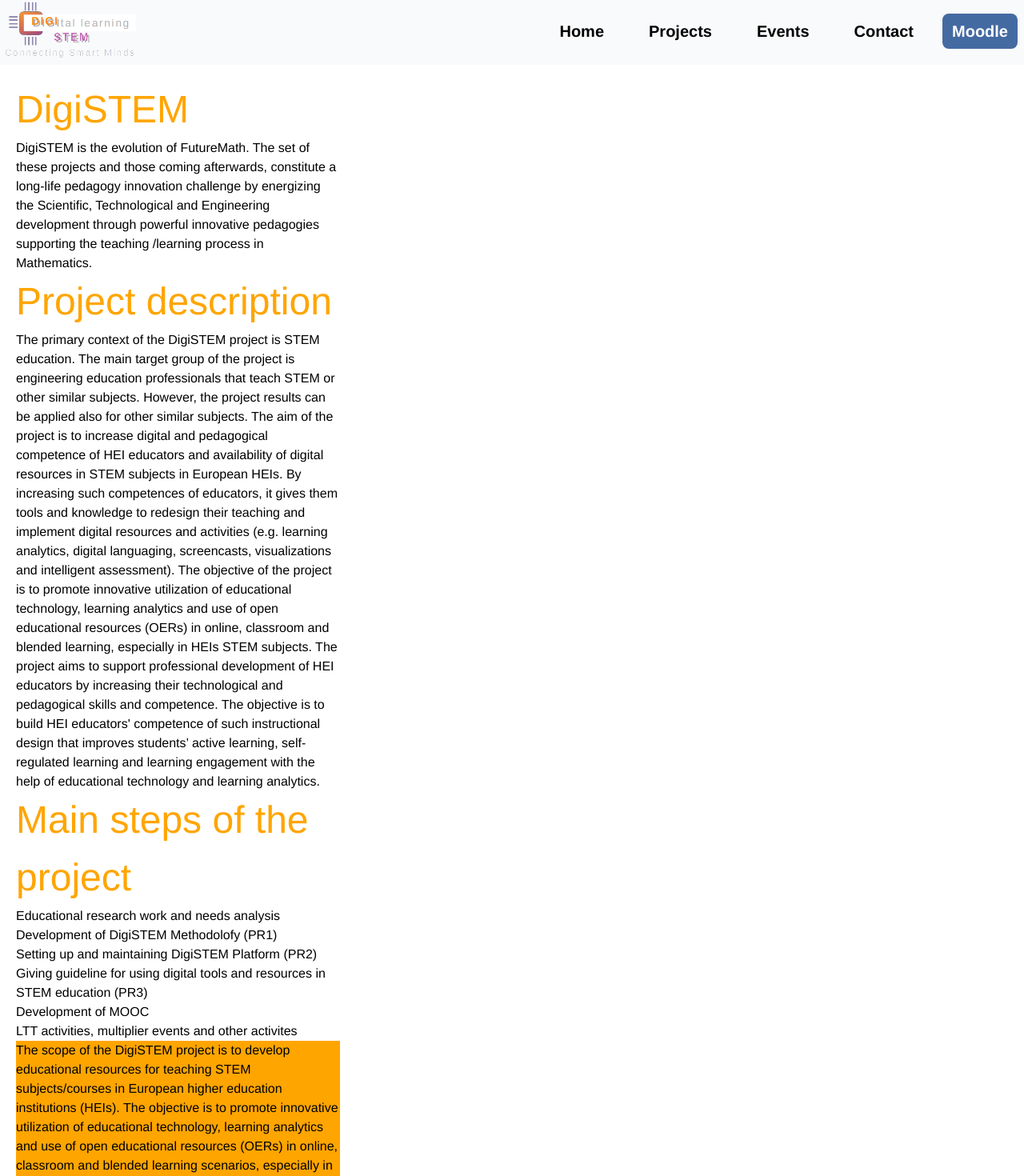
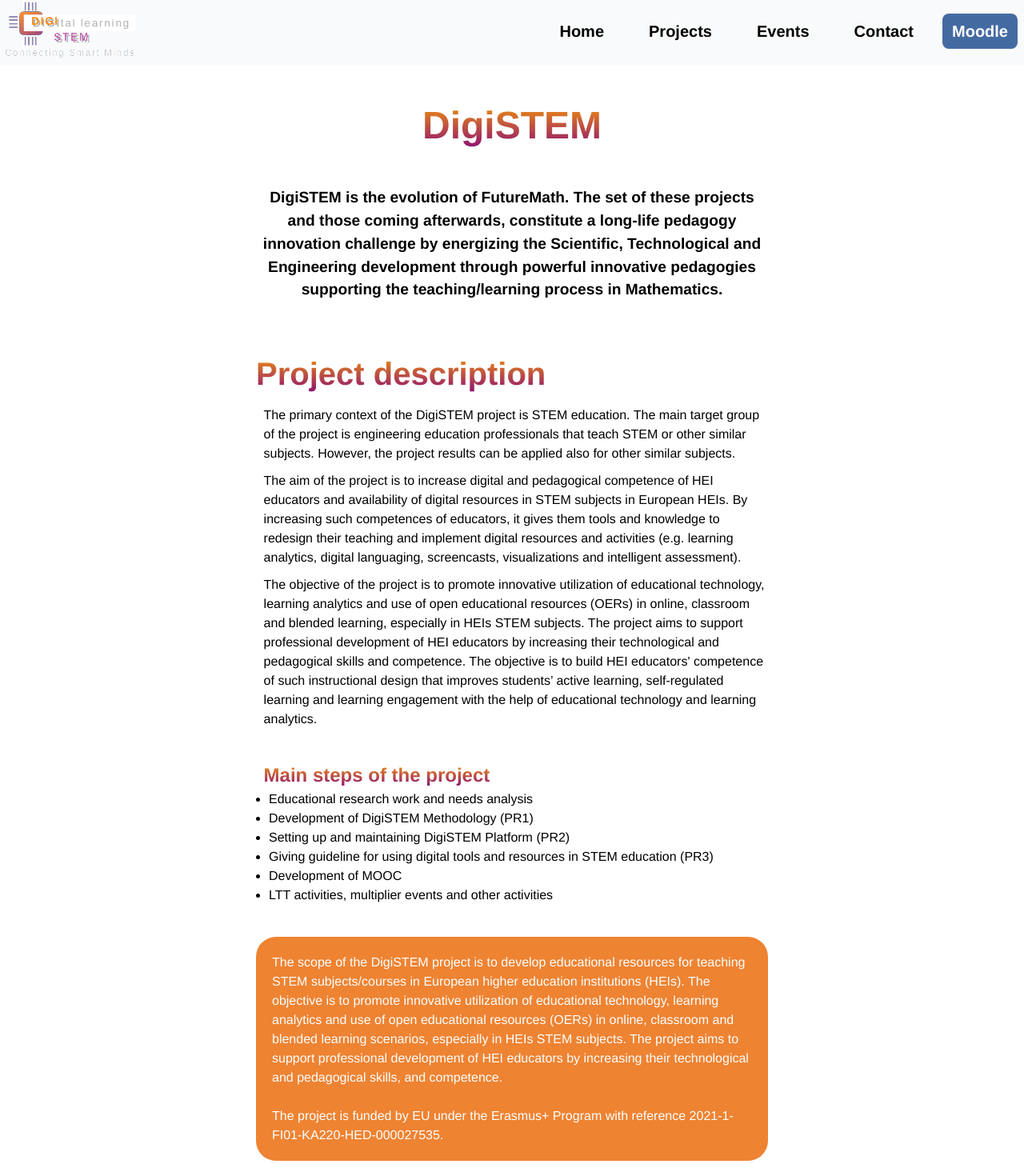
Before and after one commit to duongwalker/digistem-project, a React (Vite) app: page /projects in a window 1280 px wide. Shown: the part 3-1473 px from the top of the page at 80% size. Built offline with nearby package versions, Linux system fonts and the light colour scheme.

Commit message:
Add styling to projects page

```diff
--- /dev/null
+++ b/src/components/ProjectsPage/ProjectsPage.css
@@ -0,0 +1,65 @@
+.project-container {
+    max-width: 60%;
+    margin: 20px auto;
+    padding: 20px 5%;
+}
+
+.project-header {
+    text-align: center;
+    padding-bottom: 20px;
+}
+
+.project-intro {
+    font-size: 1.2em;
+    font-weight: bold;
+    margin-bottom: 40px;
+}
+
+.project-title,
+.project-description h2, .main-steps h3 {
+    background: -webkit-linear-gradient(orange, purple);
+    -webkit-background-clip: text;
+    background-clip: text;
+    -webkit-text-fill-color: transparent;
+}
+
+.main-steps h3 {
+    margin-top: 40px;
+    font-size: 1.5em;
+    padding-left: 1.5%;
+    font-weight: bold;
+}
+
+.project-title {
+    font-size: 3em;
+    font-weight: 800;
+    margin-bottom: 40px;
+}
+
+.project-description h2,
+.main-steps h2 {
+    font-size: 2.5em;
+    font-weight: 700;
+}
+
+.project-description p,
+.main-steps p,
+.scope,
+.funding {
+    margin: 10px 0;
+    padding-left: 1.5%;
+}
+
+.main-steps ul {
+    list-style-type: disc;
+    margin-left: 2.5%;
+    margin-bottom: 20px;
+}
+
+.project-scope {
+    background-color: #EE8332;
+    color: #fff;
+    padding: 20px;
+    border-radius: 25px;
+    margin: 40px auto;
+}
--- a/src/components/ProjectsPage/ProjectsPage.tsx
+++ b/src/components/ProjectsPage/ProjectsPage.tsx
@@ -1,50 +1,72 @@
-
-const container = {
-  padding: '20px',
-  lineHeight: '1.5',
-  maxWidth: '50ch',
-};
-
-const title = {
-  color: 'orange',
-  fontSize: '3em',
-
-};
+import './ProjectsPage.css';
 
 const ProjectsPage = () => {
   return (
+    <div className="project-container">
+      <header className="project-header">
+        <h1 className="project-title">DigiSTEM</h1>
+        <p className="project-intro">
+          DigiSTEM is the evolution of FutureMath. The set of these projects and those coming
+          afterwards, constitute a long-life pedagogy innovation challenge by energizing the
+          Scientific, Technological and Engineering development through powerful innovative
+          pedagogies supporting the teaching/learning process in Mathematics.
+        </p>
+      </header>
 
+      <section className="project-description">
+        <h2>Project description</h2>
+        <p>
+          The primary context of the DigiSTEM project is STEM education. The main target group of
+          the project is engineering education professionals that teach STEM or other similar
+          subjects. However, the project results can be applied also for other similar subjects.
+        </p>
+        <p>
+          The aim of the project is to increase digital and pedagogical competence of HEI educators
+          and availability of digital resources in STEM subjects in European HEIs. By increasing
+          such competences of educators, it gives them tools and knowledge to redesign their
+          teaching and implement digital resources and activities (e.g. learning analytics, digital
+          languaging, screencasts, visualizations and intelligent assessment).
+        </p>
+        <p>
+          The objective of the project is to promote innovative utilization of educational
+          technology, learning analytics and use of open educational resources (OERs) in online,
+          classroom and blended learning, especially in HEIs STEM subjects. The project aims to
+          support professional development of HEI educators by increasing their technological and
+          pedagogical skills and competence. The objective is to build HEI educators' competence of
+          such instructional design that improves students’ active learning, self-regulated learning
+          and learning engagement with the help of educational technology and learning analytics.
+        </p>
+      </section>
 
+      <section className="main-steps">
+        <h3>Main steps of the project</h3>
+        <ul>
+          <li>Educational research work and needs analysis</li>
+          <li>Development of DigiSTEM Methodology (PR1)</li>
+          <li>Setting up and maintaining DigiSTEM Platform (PR2)</li>
+          <li>Giving guideline for using digital tools and resources in STEM education (PR3)</li>
+          <li>Development of MOOC</li>
+          <li>LTT activities, multiplier events and other activities</li>
+        </ul>
+      </section>
 
-    <div style = {container}>
-      <div>
-        <h4 style = {title}>DigiSTEM</h4>
-          <p>DigiSTEM is the evolution of FutureMath. The set of these projects and those coming afterwards, constitute a long-life pedagogy innovation challenge by energizing the Scientific, Technological and Engineering development through powerful innovative pedagogies supporting the teaching /learning  process in Mathematics.</p>
-        <h4 style = {title}>Project description</h4>
-          <p>The primary context of the DigiSTEM project is STEM education. The main target group of the project is engineering education professionals that teach STEM or other similar subjects. However, the project results can be applied also for other similar subjects.
-          The aim of the project is to increase digital and pedagogical competence of HEI educators and availability of digital resources in STEM subjects in European HEIs. By increasing such competences of educators, it gives them tools and knowledge to redesign their teaching and implement digital resources and activities (e.g. learning analytics, digital languaging, screencasts, visualizations and intelligent assessment).
-          The objective of the project is to promote innovative utilization of educational technology, learning analytics and use of open educational resources (OERs) in online, classroom and blended learning, especially in HEIs STEM subjects. The project aims to support professional development of HEI educators by increasing their technological and pedagogical skills and competence. The objective is to build HEI educators' competence of such instructional design that improves students’ active learning, self-regulated learning and learning engagement with the help of educational technology and learning analytics. </p>
-        <h4 style={title}>Main steps of the project</h4>
-          <ul>
-            <li>Educational research work and needs analysis</li>
-            <li>Development of DigiSTEM Methodolofy (PR1)</li>
-            <li>Setting up and maintaining DigiSTEM Platform (PR2)</li>
-            <li>Giving guideline for using digital tools and resources in STEM education (PR3)</li>
-            <li>Development of MOOC</li>
-            <li>LTT activities, multiplier events and other activites</li>
-          </ul>
-      </div>
-
-      <div style={{backgroundColor: 'orange'}}>
-        <p>The scope of the DigiSTEM project is to develop educational resources for teaching STEM subjects/courses in European higher education institutions (HEIs). The objective is to promote innovative utilization of educational technology, learning analytics and use of open educational resources (OERs) in online, classroom and blended learning scenarios, especially in HEIs STEM subjects. The project aims to support professional development of HEI educators by increasing their technological and pedagogical skills, and competence.
-            The project is funded by EU under the Erasmus+ Program with reference 2021-1-FI01-KA220-HED-000027535.</p>
-      </div>
-
+      <footer>
+        <p className="project-scope">
+          The scope of the DigiSTEM project is to develop educational resources for teaching STEM
+          subjects/courses in European higher education institutions (HEIs). The objective is to
+          promote innovative utilization of educational technology, learning analytics and use of
+          open educational resources (OERs) in online, classroom and blended learning scenarios,
+          especially in HEIs STEM subjects. The project aims to support professional development of
+          HEI educators by increasing their technological and pedagogical skills, and competence.
+          <br />
+          <br />
+          The project is funded by EU under the Erasmus+ Program with reference
+          2021-1-FI01-KA220-HED-000027535.
+        </p>
+      </footer>
     </div>
-  )
-}
-
-
+  );
+};
 
 
 export default ProjectsPage
```
